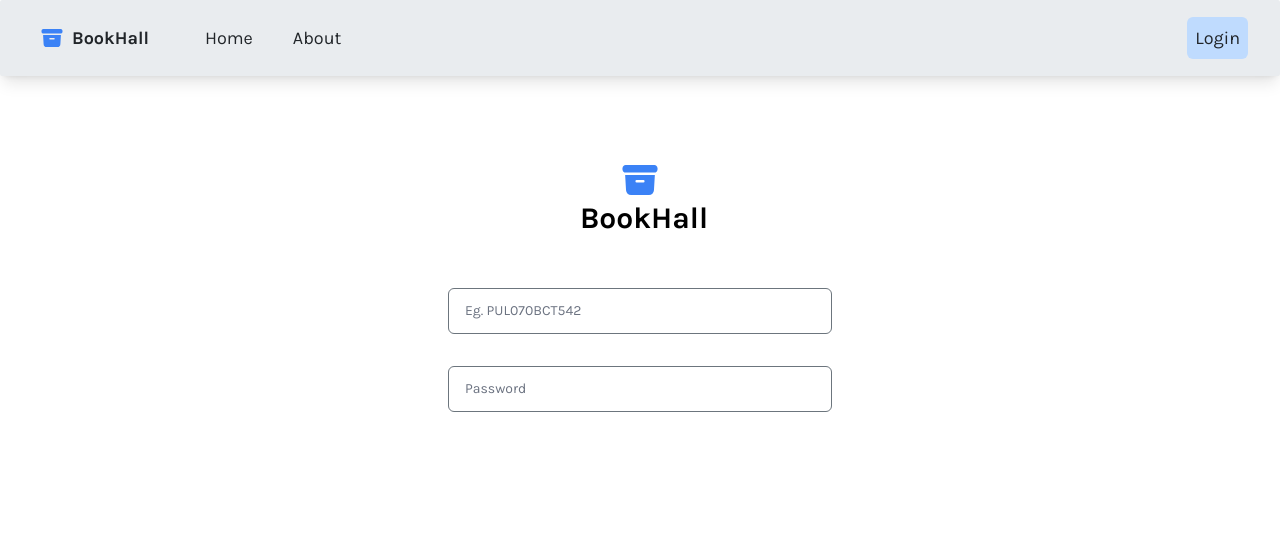
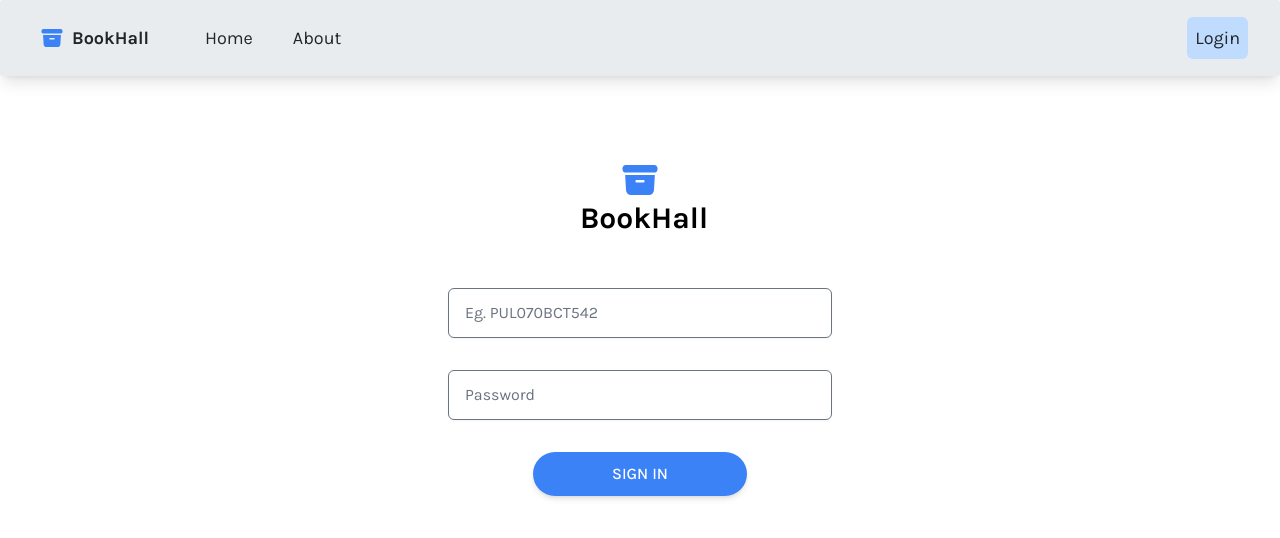
Before and after one commit to Prakash-coder/HallBook, a React (Create React App) app in the folder HallBook/hallbookreact/: page /login in a window 1280 px wide. Shown: the top 538 px of the page. Built offline with nearby package versions, Linux system fonts and the light colour scheme.

Commit message:
Added Button to login page and changed components directory     Placed Input.js and LoginForm.js into the components/Login     Added Button element to the login page

```diff
--- a/HallBook/hallbookreact/src/components/Input.js
+++ b/HallBook/hallbookreact/src/components/Login/Input.js
@@ -1,8 +1,6 @@
 const fixedInputClass = `rounded-md appearance-none relative block w-full max-w-sm px-4 py-3  md:mx-auto md:w-2/6 mx-auto
   border border-cprimary-500 placeholder-gray-500 text-cprimary-900
-  focus:outline-none focus:ring-purple-500 focus:border-blue-500 focus:z-10 sm:text-sm
-
-  `;
+  focus:outline-none focus:ring-purple-500 focus:border-blue-500 focus:z-10 sm:text-base shadow-sm foucs:shadow-lg `;
 
 function Input({
   handleChange,
--- a/HallBook/hallbookreact/src/components/LoginForm.js
+++ b/HallBook/hallbookreact/src/components/Login/LoginForm.js
@@ -2,7 +2,6 @@ import { useState } from "react";
 import Input from "./Input";
 
 function LoginForm() {
-
   const loginFields = [
     {
       labelText: "Roll No:",
@@ -25,13 +24,13 @@ function LoginForm() {
   ];
 
   let fieldsState = {};
-  loginFields.forEach(field => fieldsState[field.id] = '')
-  console.log(fieldsState)
+  loginFields.forEach((field) => (fieldsState[field.id] = ""));
 
-  const [loginState,setLoginState]=useState(fieldsState);
+
+  const [loginState, setLoginState] = useState(fieldsState);
 
   const handleChange = (e) => {
-    setLoginState({...loginState,[e.target.id]:e.target.value})
+    setLoginState({ ...loginState, [e.target.id]: e.target.value });
   };
 
   return (
--- a/HallBook/hallbookreact/src/pages/Login.js
+++ b/HallBook/hallbookreact/src/pages/Login.js
@@ -1,8 +1,17 @@
 import { Link } from "react-router-dom";
-import LoginForm from "../components/LoginForm";
+import LoginForm from "../components/Login/LoginForm";
+
+
+const loginBtnClass = `relative mx-auto block w-2/6 max-w-xs rounded-full bg-blue-500 px-6 py-4 text-base
+font-medium uppercase leading-tight text-white shadow-md  transition duration-150 ease-in-out hover:bg-blue-700
+hover:shadow-lg focus:bg-blue-700 focus:shadow-lg focus:outline-none
+focus:ring-0 active:bg-blue-800 active:shadow-lg md:mx-auto md:w-1/6 md:py-3`
 
 function Login() {
-
+  const handleSubmit = (e) => {
+    e.preventDefault();
+    //handle authentication of user login
+  };
 
   return (
     <div className=" min-h-screen">
@@ -37,8 +46,14 @@ function Login() {
       <LoginForm />
 
       {/* submit button */}
-
-
+      <button
+        type="action"
+        onSubmit={handleSubmit}
+        className={loginBtnClass}
+      >
+        Sign In
+      </button>
+      {/* submit button ends here */}
     </div>
   );
 }
```
